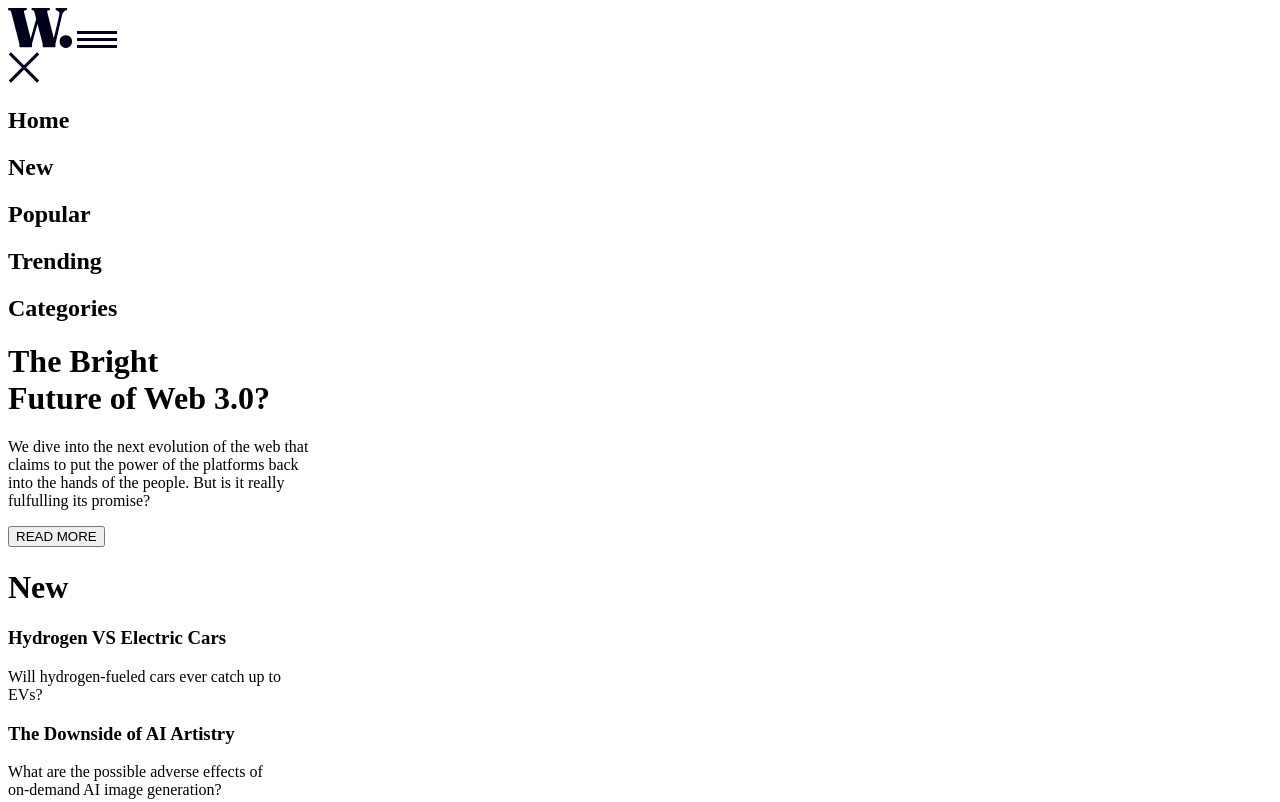
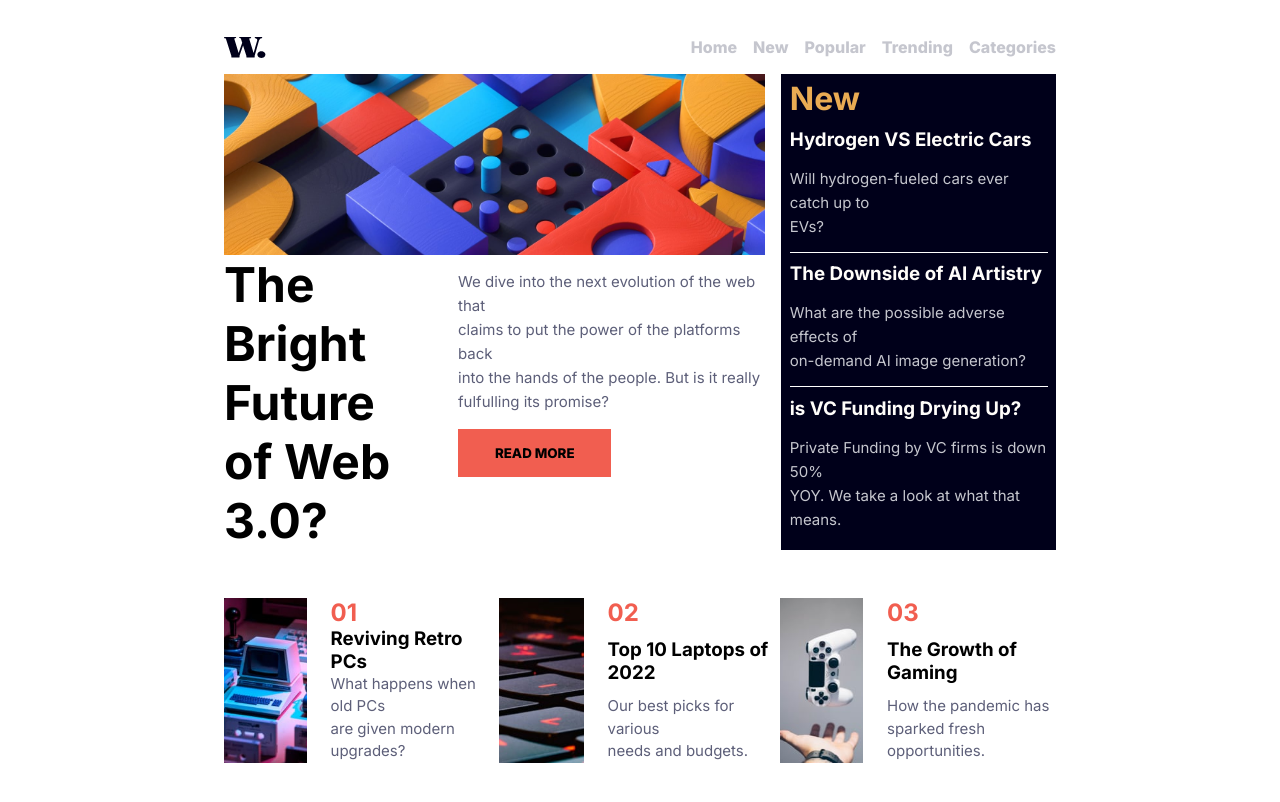
Before and after one commit to ASHISHBISHT-gi/news_homepage, a plain HTML site: page index.html in a window 1280 px wide. Shown: the top 802 px of the page. Drawn offline with Linux system fonts and the light colour scheme.

Commit message:
desktop_css_added

```diff
--- a/index.html
+++ b/index.html
@@ -24,7 +24,7 @@
         <div class="leftblack"></div>
         <div class="rightdata">
           <div class="cross"><img src="./assets/images/icon-menu-close.svg" alt="cross"></div>
-        <div >
+        <div class="options">
           <h2>Home</h2>
           <h2>New</h2>
           <h2>Popular</h2>
@@ -40,7 +40,7 @@
         <div class="image">
           <!-- <img class="web3" alt="web3"> -->
         </div>
-        <div>
+        <div class="bright">
           <h1>The Bright <br> Future of Web 3.0?</h1>
           <div>
             <p>We dive into the next evolution of the web that <br>claims to put the power
--- a/style.css
+++ b/style.css
@@ -176,5 +176,180 @@
 
 /* Desktop */
 @media screen and (min-width: 73.0625em) {
+    *{
+        font-family: "Inter", sans-serif;
+        font-style: normal;
+    }
 
+    html,body{
+        margin:0;
+        padding:0;
+        height:100%;
+    }
+    body{
+        display:flex;
+        align-items:center;
+        justify-content:center;
+        /* height:100%; */
+    }
+    p{
+        font-size:15px;
+    }
+    main{
+        width:65%;
+        display:flex;
+        flex-direction:column;
+        gap:1rem;
+    }
+    .image{
+        background-image:url("./assets/images/image-web-3-desktop.jpg");
+        width:100%;
+        aspect-ratio:3/1;
+        /* height:auto; */
+        background-size:cover;
+        /* background-repeat:no-repeat; */
+    }
+    .cross{
+        display:none;
+    }
+    header{
+        display:flex;
+        justify-content: space-between;
+
+    }
+    header *{
+        margin:0;
+    }
+    header>img:not(:first-child){
+        display:none;
+    }
+    header > img:not(:last-child){
+        width:5%;
+        aspect-ratio:2/1;
+    }
+    .options{
+        display:flex;
+        gap:1rem;
+    }
+    .options h2{
+        font-size:1rem;
+        color:hsl(233, 8%, 79%);
+        font-weight:800;
+    }
+    .options h2:hover{
+        color:hsl(5, 85%, 63%);
+        cursor:pointer;
+    }
+
+    .left_and_right{
+        display:flex;
+        justify-content: space-between;
+        /* outline:1px solid red; */
+    }
+    .left{
+        display:flex;
+        flex-direction:column;
+        flex-basis:65%;
+        justify-content:space-between;
+    }
+    .left >div:not(:last-child){
+        flex-basis:20%;
+    }
+    .trending{
+        display:flex;
+        justify-content:space-between;
+    }
+    .bright{
+        display:flex;
+        gap:2rem;
+    }
+    .bright>h1{
+        font-size:3rem;
+        margin:0;
+        flex-basis:40%;
+    }
+    .bright p{
+        line-height:1.6;
+        color:hsl(236, 13%, 42%);
+        font-weight: 400;
+    }
+    .right{
+        background-color: hsl(240, 100%, 5%);
+        flex-basis:33%;
+        box-sizing:border-box;
+        display:flex;
+        flex-direction:column;
+        justify-content:space-around;
+        /* padding:2%; */
+        padding-right:1%;
+        padding-left: 1%;
+    }
+    .right *{
+        margin:0;
+    }
+    .right>h1{
+        color:hsl(35, 77%, 62%);
+    }
+    .right h3{
+        color:hsl(36, 100%, 99%);
+    }
+    .right p{
+        color:hsl(233, 8%, 79%);
+        line-height:1.6;
+    }
+    .right>section:not(:last-child){
+        border-bottom:1px solid white;
+    }
+    .right>section{
+        display:flex;
+        flex-direction:column;
+        justify-content:space-around;
+        padding-bottom:5%;
+        gap:1rem;
+    }
+    .trending > div{
+        display:flex;
+        gap:1.5rem;
+    }
+    .trending img{
+        width:30%;
+        height:auto;
+        object-fit:cover;
+    }
+    .trending *{
+        margin:0;
+    }
+    .trending section{
+        display:flex;
+        flex-direction:column;
+        justify-content:space-between;
+    }
+    .trending h1{
+        font-size:1.5rem;
+        color:hsl(5, 85%, 63%);
+    }
+    .trending h3:hover{
+        color:hsl(5, 85%, 63%);
+        cursor:pointer;
+    }
+    .trending section p{
+        line-height:1.5;
+    }
+    .trending p{
+        color:hsl(236, 13%, 42%);
+        font-weight: 400;
+    }
+    .pseudomain{
+        display:flex;
+        flex-direction: column;
+        gap:3rem;
+    }
+    button{
+        width:50%;
+        height:3rem;
+        letter-spacing:30%;
+        font-weight:800;
+        background-color:hsl(5, 85%, 63%);
+        border:0;
+    }
 }
```
